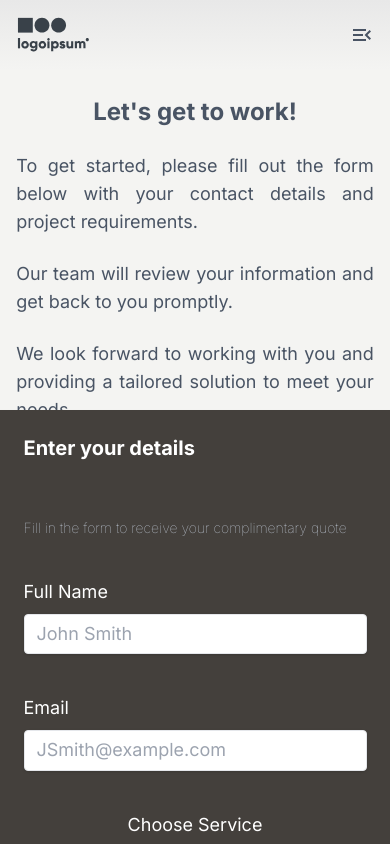
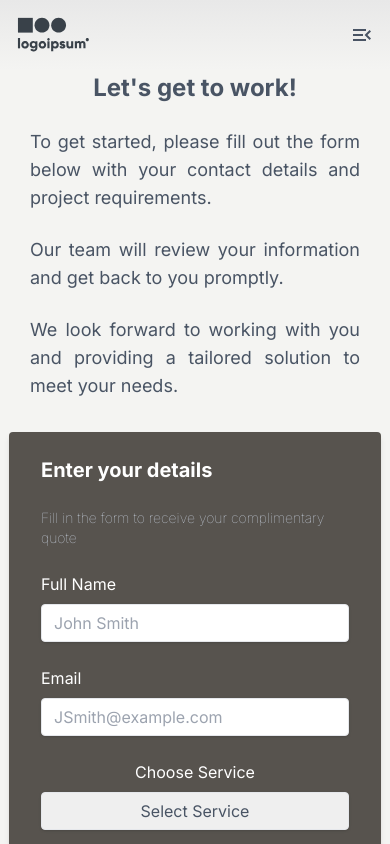
Before and after one commit to Jdure/heatSmart, a Next.js app: page /requests in a window 390 px wide. Shown: the top 844 px of the page. Built offline with nearby package versions, Linux system fonts and the light colour scheme.

Commit message:
Phone - request form

```diff
--- a/src/app/layout.tsx
+++ b/src/app/layout.tsx
@@ -19,7 +19,7 @@ export default function RootLayout({
     <html lang="en" className="bg-hue-primary text-hue-base">
       <body className={inter.className}>
         <NavBar />
-        <main className="flex min-h-screen flex-col items-center justify-even py-12 space-y-12">
+        <main className="flex min-h-screen flex-col items-center justify-evenly py-12 phone:py-6 phone:space-y-4 tablet:space-y-12">
           {children}
         </main>
         <Footer />
--- a/src/app/requests/page.tsx
+++ b/src/app/requests/page.tsx
@@ -26,10 +26,11 @@ type Inputs = {
  *
  * TODO: Media Queries
  *
- * 1. Small Tablets - 640px
- * 2. Large Tablets - 768px
- * 2. Laptops - 1024px
- * 3. Large Monitors - 4K+
+ * 1. phone: "480px",
+      tablet: "640px",
+      laptop: "1024px",
+      desktop: "1280px",
+ * 3.
  *
  */
 
@@ -45,9 +46,9 @@ export default function Requests() {
 
   return (
     <>
-      <div className="container flex flex-col items-center justify-start h-screen z-40 sm:flex-row">
-        <div className="flex flex-col items-center h-2/5 w-11/12 text-justify text-lg space-y-6 sm:text-xl sm:h-5/6 sm:w-1/2 sm:items-start sm:justify-start sm:space-y-8 sm:text-justify">
-          <h1 className="text-2xl text-center font-bold pt-12 sm:text-4xl">
+      <div className="container flex flex-col items-center justify-start phone:max-h-fit z-40 tablet:flex-row">
+        <div className="flex flex-col items-center phone:basis-1/2 w-11/12 text-justify text-lg space-y-6 tablet:text-xl tablet:h-5/6 tablet:w-1/2 tablet:items-start tablet:justify-start tablet:space-y-8 tablet:text-justify">
+          <h1 className="text-2xl text-center font-bold pt-12 tablet:text-4xl">
             Let&apos;s get to work!
           </h1>
           <p>
@@ -57,18 +58,19 @@ export default function Requests() {
           <p>
             Our team will review your information and get back to you promptly.
           </p>
-          <p className="sm:pb-12">
+          <p className="tablet:pb-12">
             We look forward to working with you and providing a tailored
             solution to meet your needs.
           </p>
-          <div className="bg-[url('https://dummyimage.com/720x720')] hidden sm:block bg-cover bg-center h-72 w-full rounded-md"></div>
+          <div className="bg-[url('https://dummyimage.com/720x720')] hidden tablet:block bg-cover bg-center h-72 w-full rounded-md"></div>
         </div>
-        <div className="flex flex-col items-center w-11/12 min-w-xs pt-6 sm:w-1/2 sm:justify-center sm:pt-0 sm:h-5/6">
+        <div className="flex flex-col items-center w-4/6 min-w-xs pt-6 phone:basis-1/2 phone:pt-8 tablet:w-1/2 tablet:justify-center tablet:pt-0 tablet:h-5/6">
           <form
             onSubmit={handleSubmit(onSubmit)}
-            className="flex flex-col space-y-10 bg-stone-700 text-hue-inverted shadow-md rounded px-8 pt-6 pb-8 mb-4 text-lg sm:w-2/3"
+            className="flex flex-col bg-stone-600 text-hue-inverted shadow-md rounded px-8 pt-6 pb-8 mb-4 phone:text-base tablet:text-lg phone:space-y-6 tablet:w-2/3"
           >
-            <h2 className="text-xl font-bold pb-4">Enter your details</h2>
+            <h2 className="text-xl font-bold">Enter your details</h2>
+
             <p className="text-sm font-thin text-hue-muted">
               Fill in the form to receive your complimentary quote
             </p>
--- a/tailwind.config.js
+++ b/tailwind.config.js
@@ -6,6 +6,12 @@ module.exports = {
     "./src/app/**/*.{js,ts,jsx,tsx,mdx}",
   ],
   theme: {
+    screens: {
+      phone: "360px",
+      tablet: "640px",
+      laptop: "1024px",
+      desktop: "1280px",
+    },
     extend: {
       textColor: {
         hue: {
```
